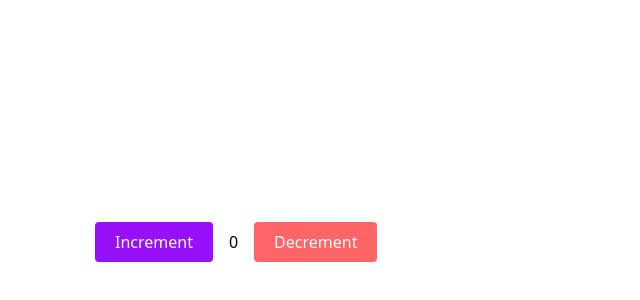
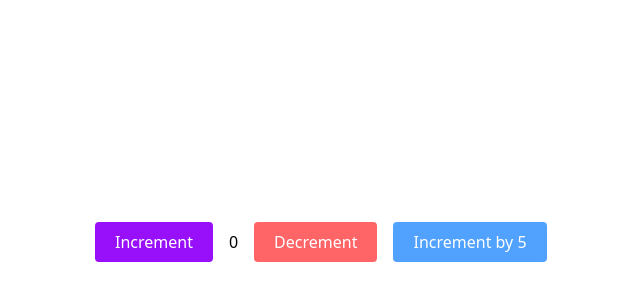
Before and after one commit to abdurrashidkhan/redax-learning, a React (Vite) app: page / in a window 1280 px wide. Shown: the part 178-478 px from the top of the page, without its empty margins (545-1185 px from the left). Built offline with nearby package versions, Linux system fonts and the light colour scheme.

Commit message:
Using payload and passing data

```diff
--- a/src/pages/Counter.jsx
+++ b/src/pages/Counter.jsx
@@ -1,6 +1,6 @@
 import React from 'react'
 import { useDispatch, useSelector } from 'react-redux'
-import { increment, decrement } from '../redux/features/counter/counter';
+import { increment, decrement, incrementByFive} from '../redux/features/counter/counter';
 
 
 export default function Counter() {
@@ -13,6 +13,8 @@ export default function Counter() {
         <button onClick={()=> dispatch(increment())} className='bg-purple-600 rounded p-2 text-[#fff] px-5 hover:cursor-pointer'>Increment</button>
           <p>{count}</p>
         <button onClick={()=> dispatch(decrement())} className='bg-red-400 rounded p-2 text-[#fff] px-5 hover:cursor-pointer'>Decrement</button>
+        <button onClick={()=> dispatch(incrementByFive(5))} className='bg-blue-400 rounded p-2 text-[#fff] px-5 hover:cursor-pointer'>Increment by 5 </button>
+
       </div>
     </div>
   )
--- a/src/redux/features/counter/counter.jsx
+++ b/src/redux/features/counter/counter.jsx
@@ -14,8 +14,11 @@ const  counterSlice =createSlice ({
     },
     decrement: (state) => {
       state.count = state.count - 1
+    },
+    incrementByFive : (state, actions)=>{
+      state.count = state.count + actions.payload
     }
   }
 })
-export const {increment , decrement } = counterSlice.actions
+export const {increment , decrement, incrementByFive} = counterSlice.actions
 export default counterSlice.reducer
```
